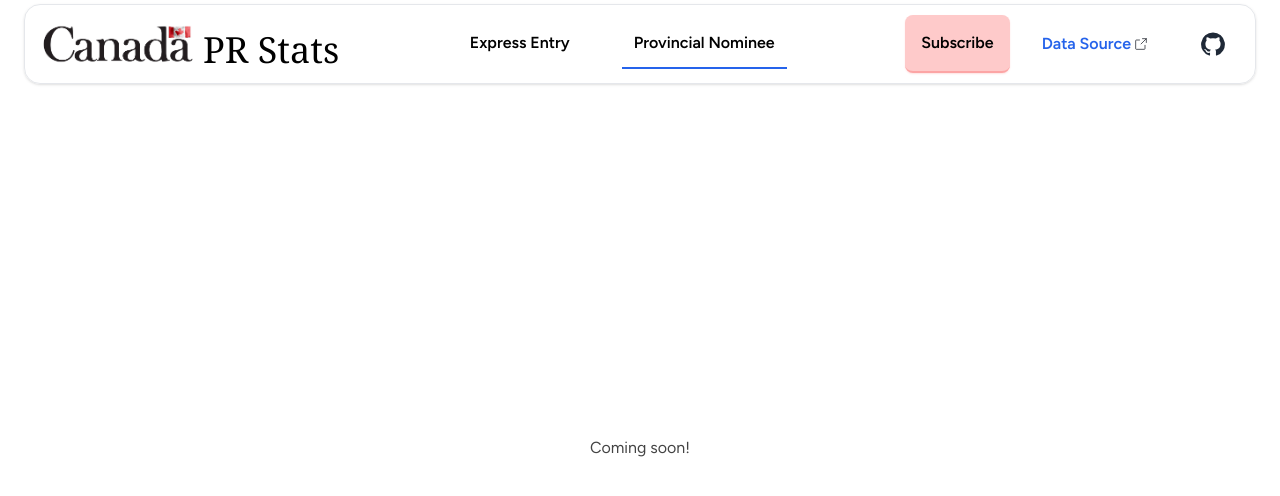
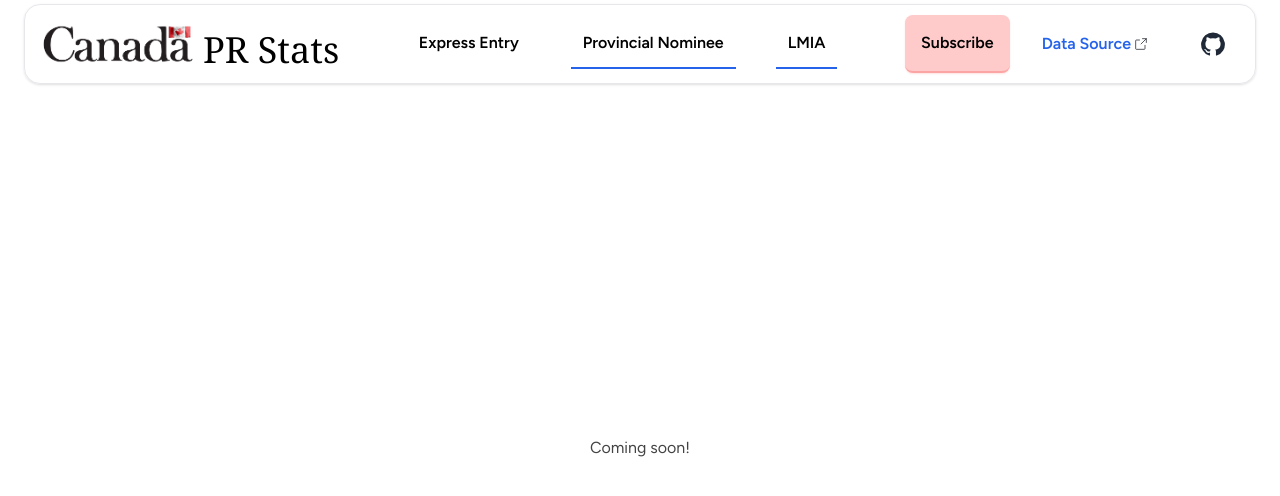
Before and after one commit to tmkasun/Canada-PR-statistics, a Next.js app: page /pnp in a window 1280 px wide. Shown: the top 496 px of the page. Built offline with nearby package versions, Linux system fonts and the light colour scheme.

Commit message:
add lmia link

```diff
--- a/src/components/AppBar.tsx
+++ b/src/components/AppBar.tsx
@@ -19,6 +19,7 @@ export default function AppBar({ children }: { children?: React.ReactNode }) {
             <div className="flex gap-x-10 flex-row">
                 <Link href="/" className={`${pathname === "/" && "border-b-2   border-blue-600"} p-3`} >Express Entry</Link>
                 <Link href="/pnp" className={` ${pathname === "/pnp" && "border-b-2   border-blue-600"}  p-3`} >Provincial Nominee </Link>
+                <Link href="https://lmia-stats.vercel.app/" className={` ${pathname === "/pnp" && "border-b-2   border-blue-600"}  p-3`} >LMIA</Link>
             </div>
             {children}
 
```
